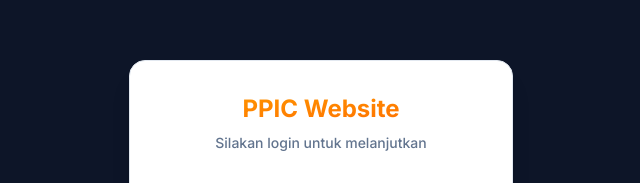
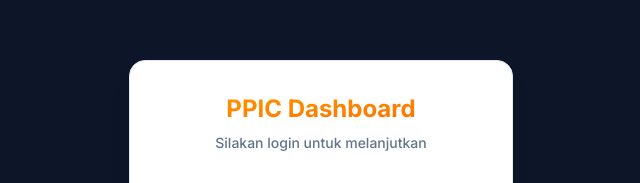
Before and after one commit to Fathoni243/drying-time-analysis, a React (Vite) app: page /login in a window 1280 px wide. Shown: the part 151-334 px from the top of the page, without its empty margins (319-959 px from the left). Built offline with nearby package versions, Linux system fonts and the light colour scheme; no server answers.

Commit message:
del: export template

```diff
--- a/src/pages/Login.jsx
+++ b/src/pages/Login.jsx
@@ -34,7 +34,7 @@ export default function Login() {
       <div className="w-full max-w-sm bg-white rounded-2xl shadow-xl p-8 border border-slate-200">
         <div className="mb-8 text-center">
           <h1 className="text-2xl font-bold bg-gradient-to-br from-amber-500 to-orange-500 bg-clip-text text-transparent mb-2">
-            PPIC Website
+            PPIC Dashboard
           </h1>
           <p className="text-sm text-slate-500 font-medium">
             Silakan login untuk melanjutkan
```
Also changed, not shown: 1 other file (tests, documents, lock files or other folders).
